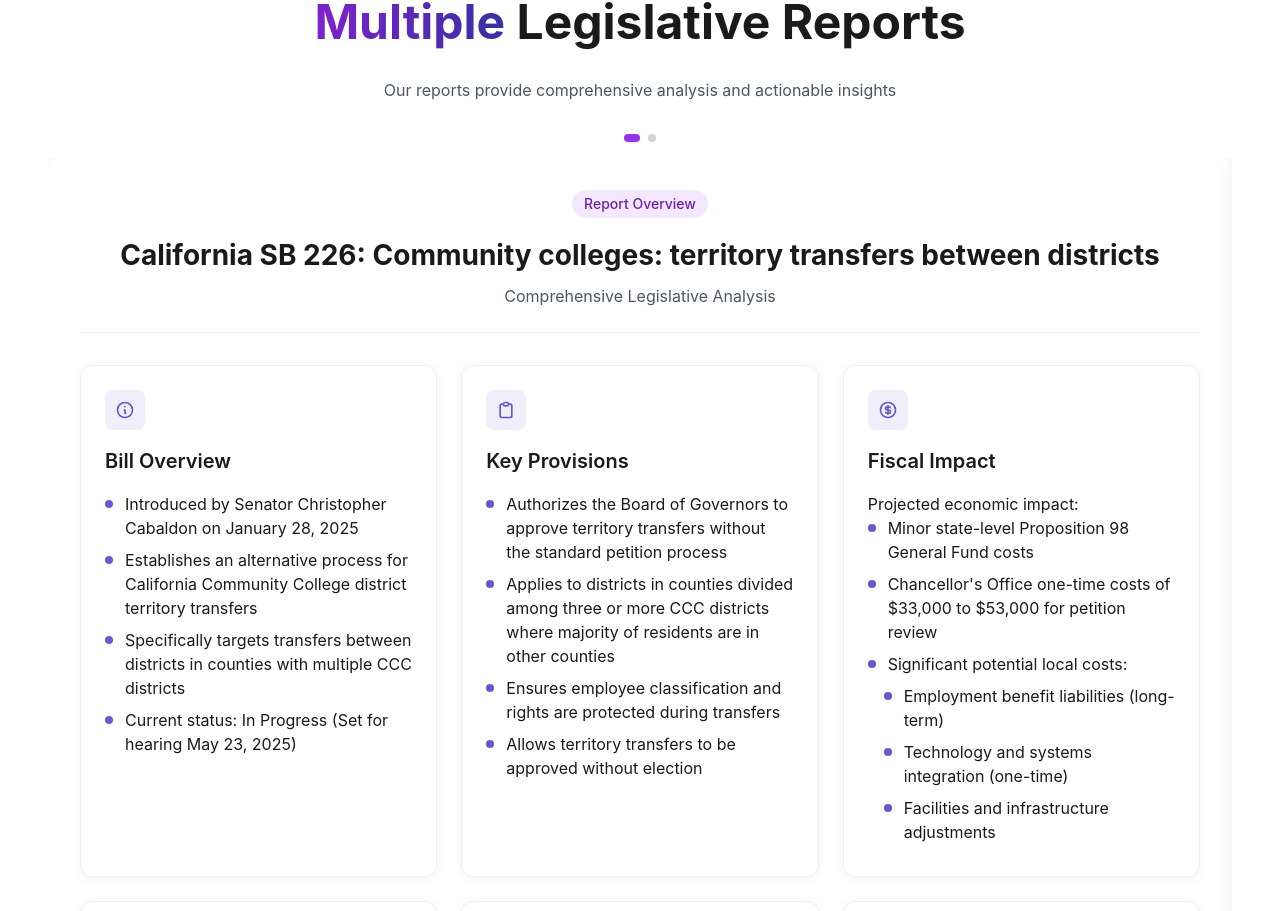
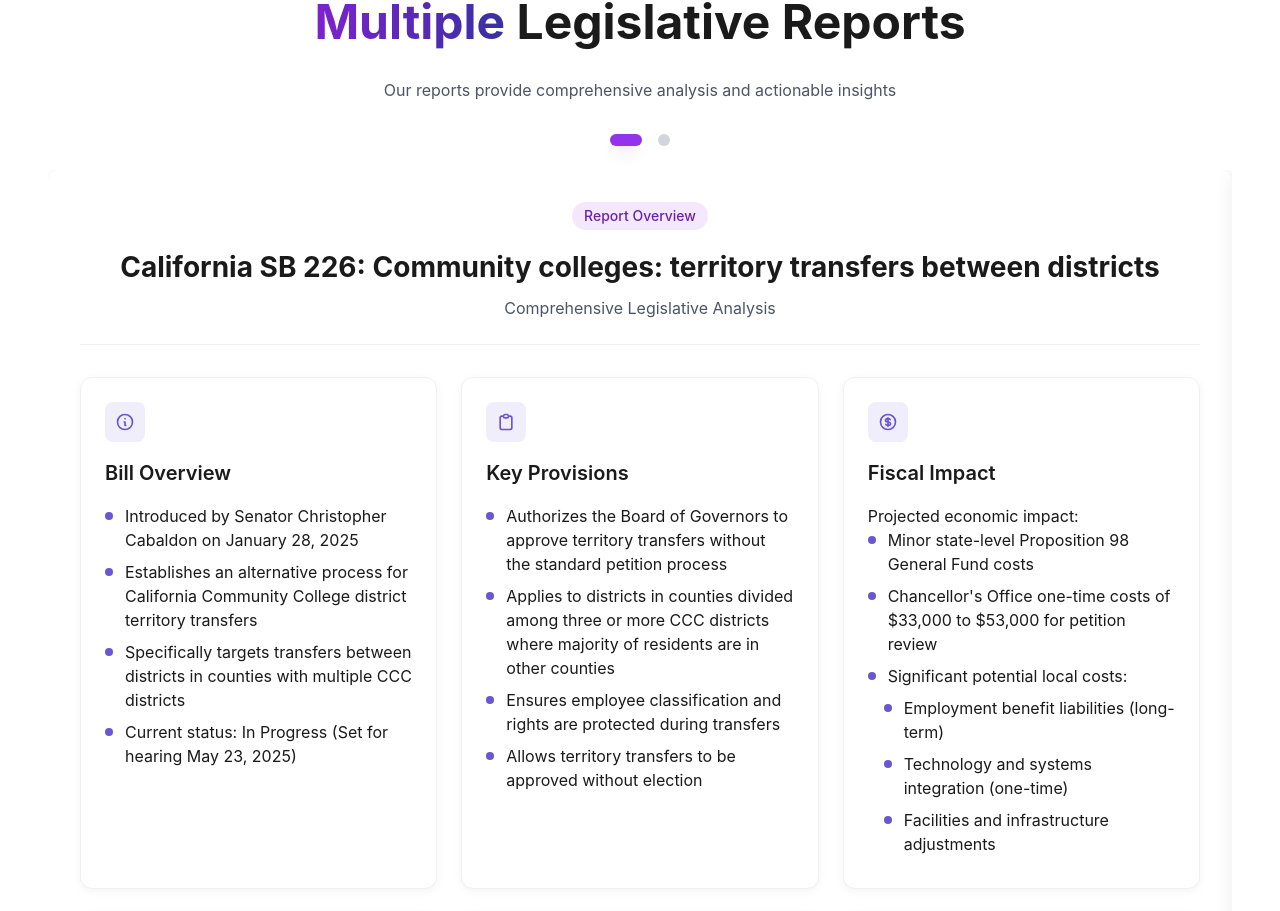
Before and after one commit to ehawked/legislative-report-app, a React (Vite) app: page / in a window 1280 px wide. Shown: the part 1180-2091 px from the top of the page. Built offline with nearby package versions, Linux system fonts and the light colour scheme.

Commit message:
Enhance carousel navigation dots styling

```diff
--- a/src/App.tsx
+++ b/src/App.tsx
@@ -257,15 +257,18 @@ function App() {
             Our reports provide comprehensive analysis and actionable insights
           </p>
 
-          <div className="flex justify-center gap-2 mb-4">
+          <div className="flex justify-center gap-4 mb-6">
             {[0, 1].map((idx) => (
               <button
                 key={idx}
-                className={`w-2 h-2 rounded-full transition-all ${
-                  idx === selectedIndex ? 'bg-purple-600 w-4' : 'bg-gray-300'
+                className={`w-3 h-3 rounded-full transition-all duration-300 focus:outline-none focus:ring-2 focus:ring-offset-2 focus:ring-purple-500 ${
+                  idx === selectedIndex
+                    ? 'bg-purple-600 w-8 shadow-lg hover:bg-purple-700'
+                    : 'bg-gray-300 hover:bg-gray-400'
                 }`}
                 onClick={() => handleSlideClick(idx)}
                 aria-label={`Go to slide ${idx + 1}`}
+                aria-current={idx === selectedIndex ? 'true' : 'false'}
               />
             ))}
           </div>
```
